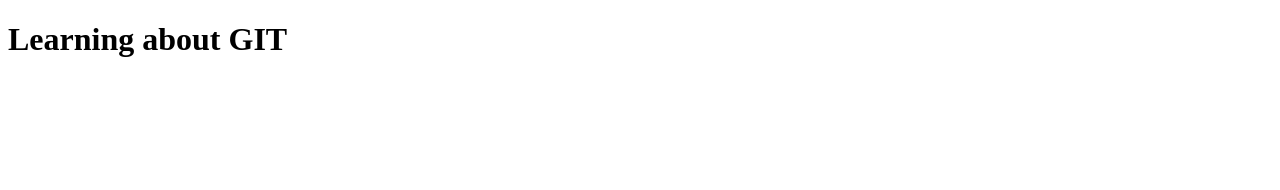
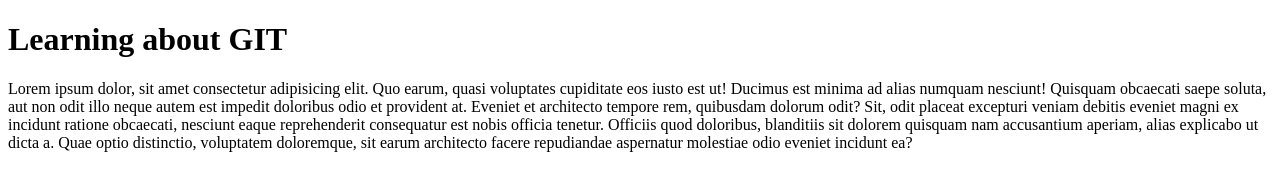
Before and after one commit to AkashhDeep-Singla/ExploreHub, a plain HTML site: page index.html in a window 1280 px wide. Drawn offline with Linux system fonts and the light colour scheme.

Commit message:
Fixed some minor bugs & glitches

```diff
--- a/index.html
+++ b/index.html
@@ -8,5 +8,6 @@
 </head>
 <body>
     <h1>Learning about GIT</h1>
+    <p>Lorem ipsum dolor, sit amet consectetur adipisicing elit. Quo earum, quasi voluptates cupiditate eos iusto est ut! Ducimus est minima ad alias numquam nesciunt! Quisquam obcaecati saepe soluta, aut non odit illo neque autem est impedit doloribus odio et provident at. Eveniet et architecto tempore rem, quibusdam dolorum odit? Sit, odit placeat excepturi veniam debitis eveniet magni ex incidunt ratione obcaecati, nesciunt eaque reprehenderit consequatur est nobis officia tenetur. Officiis quod doloribus, blanditiis sit dolorem quisquam nam accusantium aperiam, alias explicabo ut dicta a. Quae optio distinctio, voluptatem doloremque, sit earum architecto facere repudiandae aspernatur molestiae odio eveniet incidunt ea?</p>
 </body>
 </html>
```
Also changed, not shown: 1 other file.
